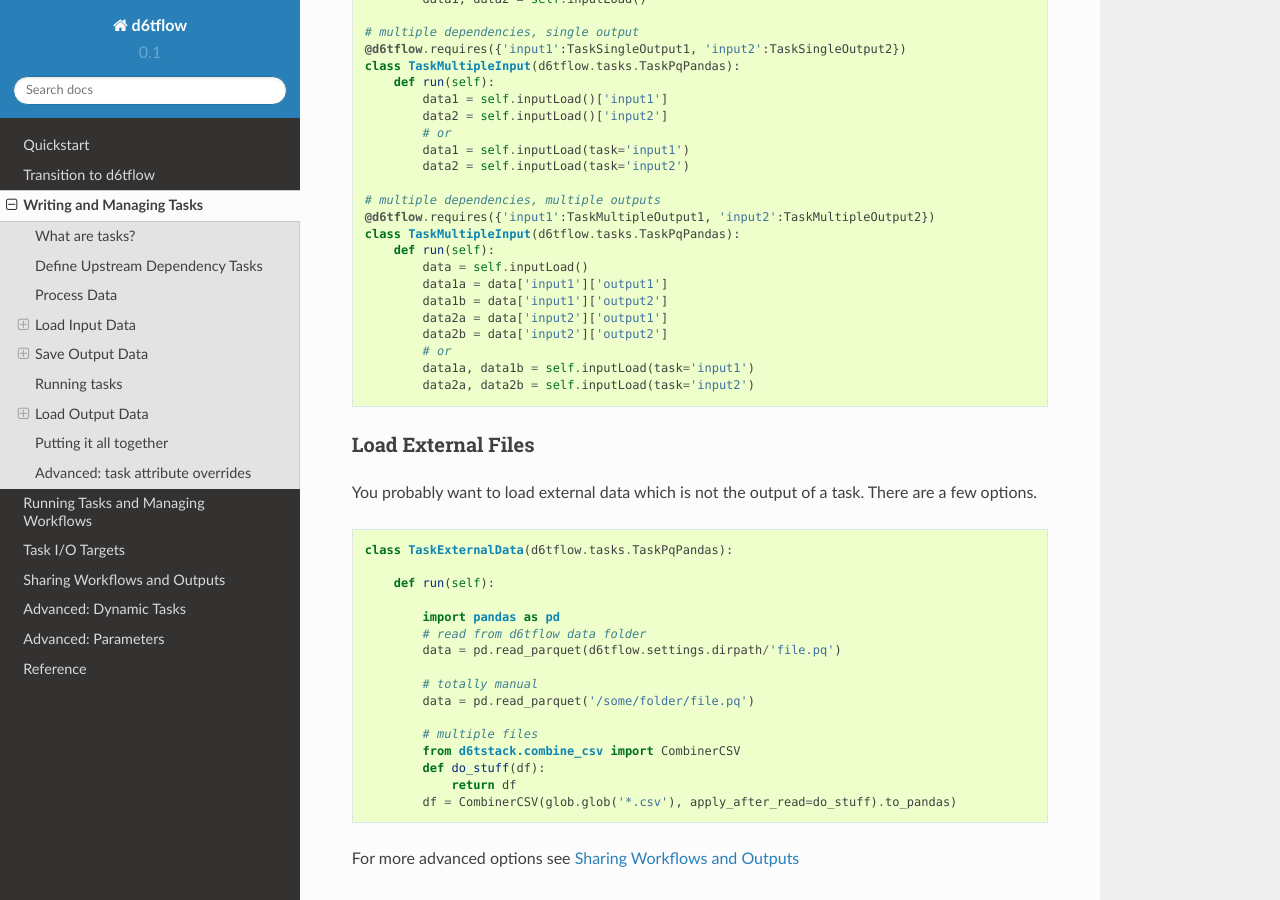
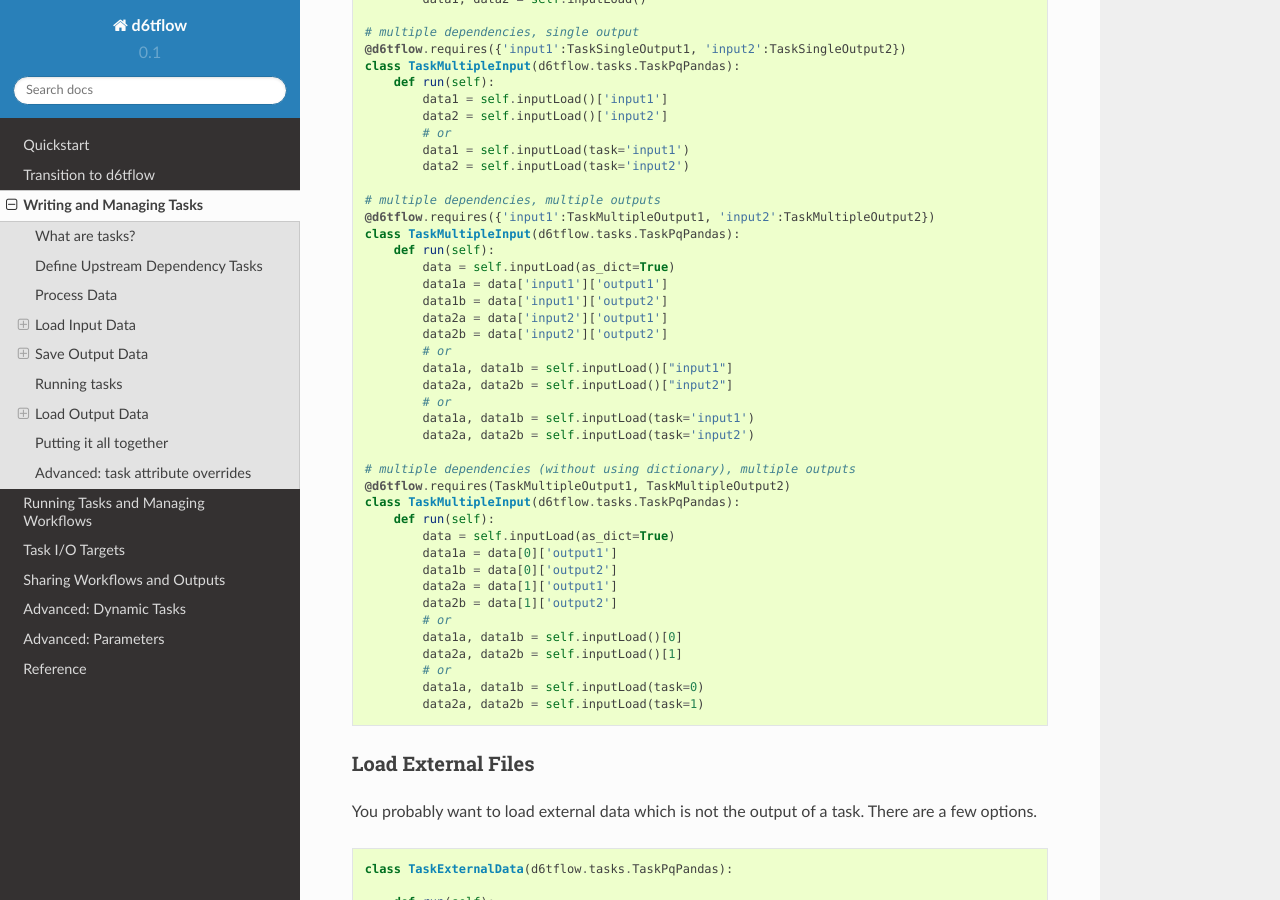
Before and after one commit to d6t/d6tflow, a Sphinx documentation site: the page built from docs/source/tasks.rst, in a window 1280 px wide and 900 px high, scrolled down 2294 px. Built offline with Sphinx 7.4.7 and the Read the Docs theme 2.0.0, drawn with Linux system fonts in a browser that asks for light colours.

Commit message:
Add tuple multiple dependencies example

```diff
--- a/docs/source/tasks.rst
+++ b/docs/source/tasks.rst
@@ -125,15 +125,33 @@ Input data from upstream dependency tasks can be easily loaded in ``run()``
     @d6tflow.requires({'input1':TaskMultipleOutput1, 'input2':TaskMultipleOutput2})
     class TaskMultipleInput(d6tflow.tasks.TaskPqPandas):
         def run(self):
-            data = self.inputLoad()
+            data = self.inputLoad(as_dict=True)
             data1a = data['input1']['output1']
             data1b = data['input1']['output2']
             data2a = data['input2']['output1']
             data2b = data['input2']['output2']
             # or
+            data1a, data1b = self.inputLoad()["input1"]
+            data2a, data2b = self.inputLoad()["input2"]
+            # or
             data1a, data1b = self.inputLoad(task='input1')
             data2a, data2b = self.inputLoad(task='input2')
 
+    # multiple dependencies (without using dictionary), multiple outputs
+    @d6tflow.requires(TaskMultipleOutput1, TaskMultipleOutput2)
+    class TaskMultipleInput(d6tflow.tasks.TaskPqPandas):
+        def run(self):
+            data = self.inputLoad(as_dict=True)
+            data1a = data[0]['output1']
+            data1b = data[0]['output2']
+            data2a = data[1]['output1']
+            data2b = data[1]['output2']
+            # or
+            data1a, data1b = self.inputLoad()[0]
+            data2a, data2b = self.inputLoad()[1]
+            # or
+            data1a, data1b = self.inputLoad(task=0)
+            data2a, data2b = self.inputLoad(task=1)
 
 Load External Files
 ^^^^^^^^^^^^^^^^^^^^^^^^^^^^^^^^^^^^^^^^^^^^^^^^^^^^^^^^^^^^
```
